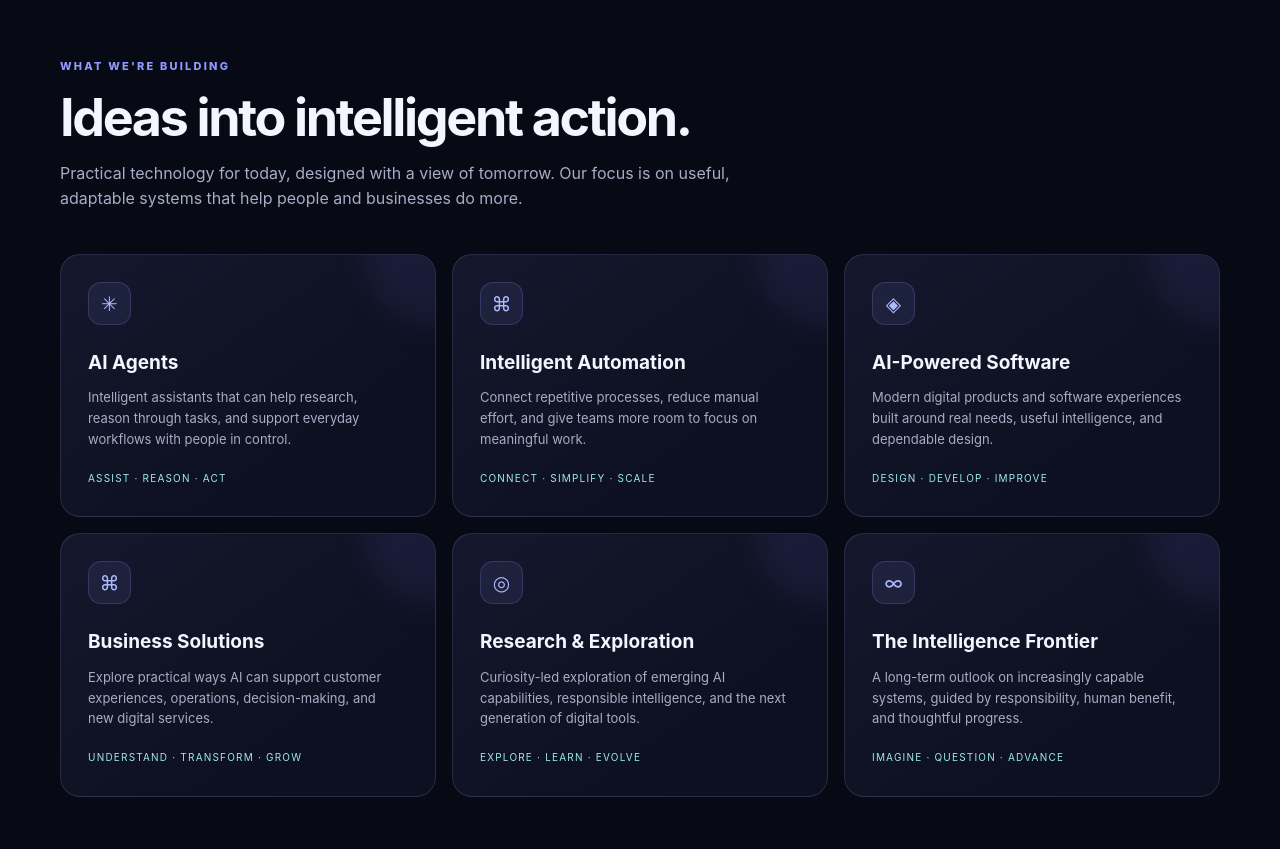
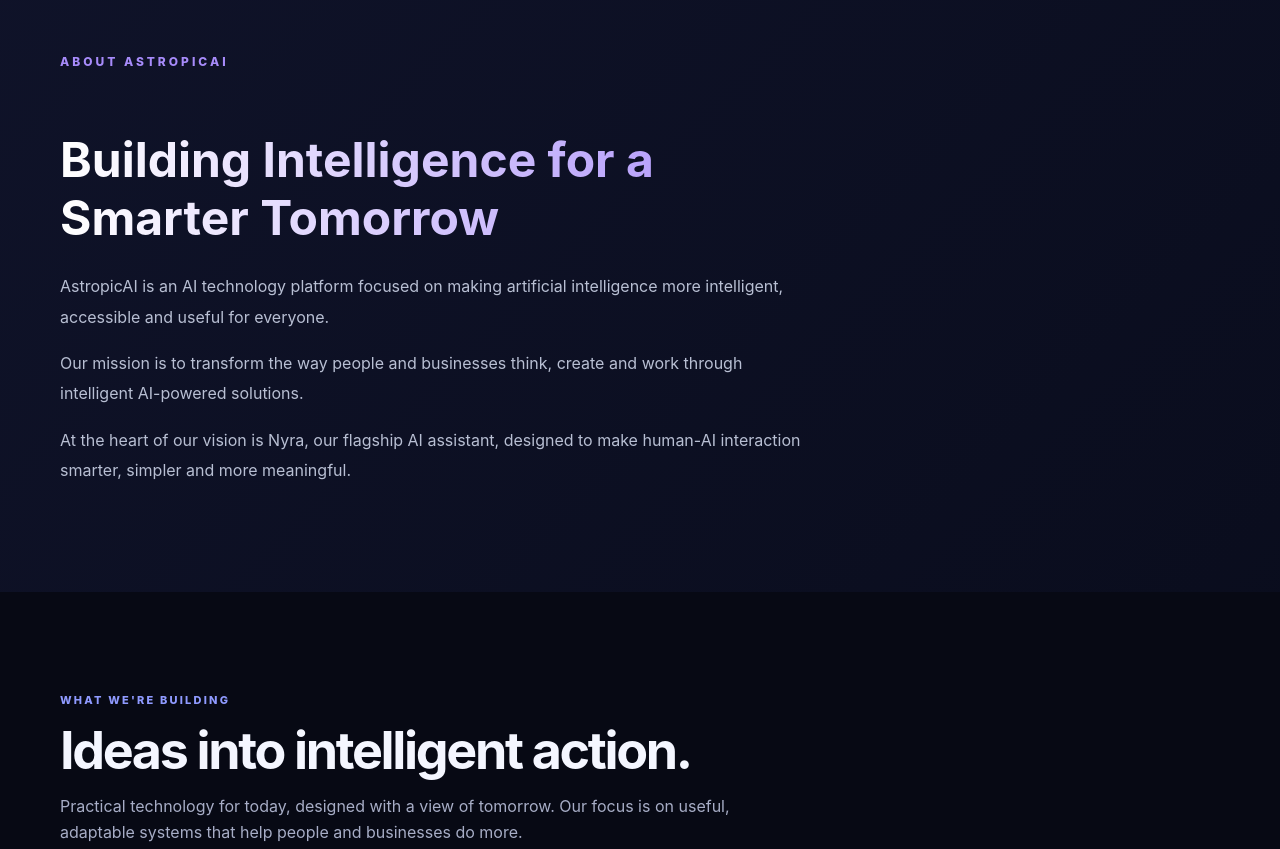
Before and after one commit to 1976lima/Astropic-ai, a plain HTML site: page index.html in a window 1280 px wide. Shown: the part 880-1729 px from the top of the page. Drawn offline with Linux system fonts and the light colour scheme.

Commit message:
Create About Us section in index.html
Added 'About Us' section with company details and mission.

```diff
--- a/index.html
+++ b/index.html
@@ -54,7 +54,53 @@
   }
 }
     @media(prefers-reduced-motion:reduce){html{scroll-behavior:auto}*,*:before,*:after{transition:none!important;animation:none!important}.reveal{opacity:1;transform:none}}
-    .
+/* ABOUT US SECTION */
+.about-section {
+  padding: 90px 0;
+  position: relative;
+  overflow: hidden;
+  background: linear-gradient(
+    135deg,
+    rgba(18, 22, 48, 0.75),
+    rgba(10, 13, 30, 0.95)
+  );
+}
+
+.about-section .eyebrow {
+  color: #a78bfa;
+  letter-spacing: 3px;
+  font-size: 12px;
+  margin-bottom: 20px;
+}
+
+.about-section h2 {
+  max-width: 750px;
+  font-size: clamp(30px, 5vw, 48px);
+  line-height: 1.2;
+  margin-bottom: 25px;
+  background: linear-gradient(90deg, #ffffff, #a78bfa);
+  -webkit-background-clip: text;
+  -webkit-text-fill-color: transparent;
+}
+
+.about-section p {
+  max-width: 760px;
+  color: #b8bfd3;
+  font-size: 16px;
+  line-height: 1.9;
+  margin-bottom: 16px;
+}
+
+@media (max-width: 620px) {
+  .about-section {
+    padding: 60px 0;
+  }
+
+  .about-section p {
+    font-size: 15px;
+  }
+}
+
   </style>
 </head>
 <body>
@@ -88,7 +134,28 @@
       <div class="hero-foot"><span><b class="check">✓</b> Human-centred by design</span><span><b class="check">✓</b> Built for real-world impact</span><span><b class="check">✓</b> Ready for what’s next</span></div>
     </div>
     <div class="strip"><div class="wrap strip-inner"><span class="strip-label">Where intelligence meets possibility</span><span class="capability"><b>✳</b> AI Agents</span><span class="capability"><b>⌘</b> Automation</span><span class="capability"><b>◈</b> Software</span><span class="capability"><b>∞</b> Future Research</span></div></div>
-    <section id="capabilities"><div class="wrap"><div class="section-head reveal"><div class="kicker">What we're building</div><h2>Ideas into intelligent action.</h2><p>Practical technology for today, designed with a view of tomorrow. Our focus is on useful, adaptable systems that help people and businesses do more.</p></div>
+<section id="about" class="about-section">
+  <div class="wrap">
+    <div class="eyebrow">ABOUT ASTROPICAI</div>
+    <h2>Building Intelligence for a Smarter Tomorrow</h2>
+    <p>
+      AstropicAI is an AI technology platform focused on
+      making artificial intelligence more intelligent,
+      accessible and useful for everyone.
+    </p>
+    <p>
+      Our mission is to transform the way people and
+      businesses think, create and work through
+      intelligent AI-powered solutions.
+    </p>
+    <p>
+      At the heart of our vision is Nyra, our flagship
+      AI assistant, designed to make human-AI interaction
+      smarter, simpler and more meaningful.
+    </p>
+  </div>
+</section>
+ <section id="capabilities"><div class="wrap"><div class="section-head reveal"><div class="kicker">What we're building</div><h2>Ideas into intelligent action.</h2><p>Practical technology for today, designed with a view of tomorrow. Our focus is on useful, adaptable systems that help people and businesses do more.</p></div>
       <div class="cards">
         <article class="card reveal"><div class="iconbox">✳</div><h3>AI Agents</h3><p>Intelligent assistants that can help research, reason through tasks, and support everyday workflows with people in control.</p><span class="tag">Assist · Reason · Act</span></article>
         <article class="card reveal"><div class="iconbox">⌘</div><h3>Intelligent Automation</h3><p>Connect repetitive processes, reduce manual effort, and give teams more room to focus on meaningful work.</p><span class="tag">Connect · Simplify · Scale</span></article>
```
